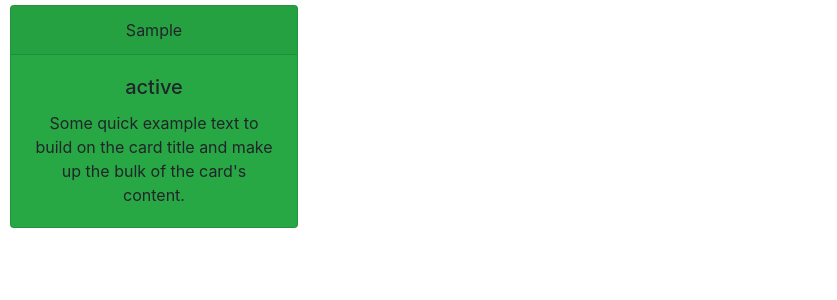
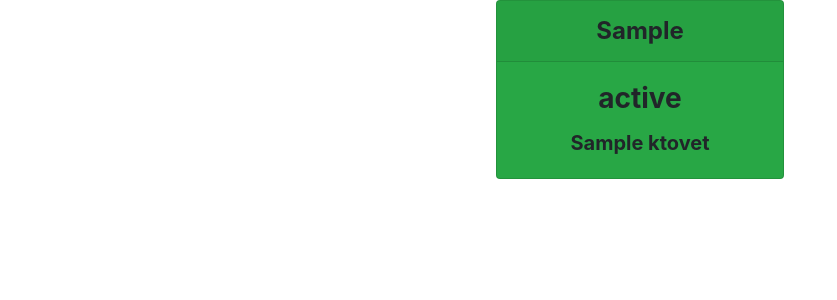
Before and after one commit to Karnz1/parking_lots, a Flask app: template parking_lot/templates/index.html in a window 1280 px wide. Shown: the top 300 px of the page, without its empty margins (0-837 px from the left). Run offline with Flask 3, Linux system fonts and the light colour scheme; the template is opened without the code that fills it: most values are stand-ins (such as "Sample title", 1, 10 or a date in 2020); some libraries are stand-ins or nearby versions.

Commit message:
Added some styling to the cards

```diff
--- a/parking_lot/static/css/styles.css
+++ b/parking_lot/static/css/styles.css
@@ -1,11 +1,37 @@
 
 .cont {
-    max-width: 100%;
+    display: flex;
+    flex-wrap: wrap;
+    gap: 1.5rem;
+    justify-content: center;
 }
 
-.item {
-    margin-left: 10px;
-    margin-right: 10px;
-    margin-top: 5px;
-    margin-bottom: 5px;
+.card {
+    flex: 1 1 calc(33.333% - 1rem); /* Adjust width based on your layout */
+    min-width: 18rem;
+    max-width: 18rem;
+    display: flex;
+    flex-direction: column;
 }
+
+.card-body {
+    flex-grow: 1; /* Ensures equal height */
+    display: flex;
+    flex-direction: column;
+    justify-content: center;
+}
+
+.card-header {
+    font-size: 1.5rem;
+    font-weight: bold;
+}
+
+.card-title {
+    font-size: 1.75rem;
+    font-weight: bold;
+}
+
+.card-text {
+    font-size: 1.25rem;
+    font-weight: bold;
+}
--- a/parking_lot/templates/index.html
+++ b/parking_lot/templates/index.html
@@ -2,12 +2,20 @@
 {% block content %}
     <div class="cont d-flex flex-wrap gap-3">
         {% for item in parking_lot_data %}
-            {% if item.status_chenyon == "מלא" %}
+            {% if item.status_chenyon == "מלא" or item.status_chenyon == "סגור" %}
                 <div class="card text-bg-danger mb-3 bg-danger item" style="max-width: 18rem;">
                     <div class="card-header text-center">{{ item.shem_chenyon }}</div>
                     <div class="card-body text-center">
                         <h5 class="card-title">{{ item.status_chenyon }}</h5>
-                        <p class="card-text">Some quick example text to build on the card title and make up the bulk of the card's content.</p>
+                        <p class="card-text">{{ item.ktovet }}</p>
+                    </div>
+                </div>
+            {% elif item.status_chenyon == "מעט" %}
+                <div class="card text-bg-warning mb-3 bg-warning item" style="max-width: 18rem;">
+                    <div class="card-header text-center">{{ item.shem_chenyon }}</div>
+                    <div class="card-body text-center">
+                        <h5 class="card-title">{{ item.status_chenyon }}</h5>
+                        <p class="card-text">{{ item.ktovet }}</p>
                     </div>
                 </div>
             {% else %}
@@ -15,7 +23,7 @@
                     <div class="card-header text-center">{{ item.shem_chenyon }}</div>
                     <div class="card-body text-center">
                         <h5 class="card-title">{{ item.status_chenyon }}</h5>
-                        <p class="card-text">Some quick example text to build on the card title and make up the bulk of the card's content.</p>
+                        <p class="card-text">{{ item.ktovet }}</p>
                     </div>
                 </div>
             {% endif %}
```
